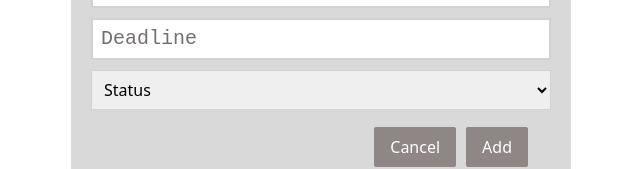
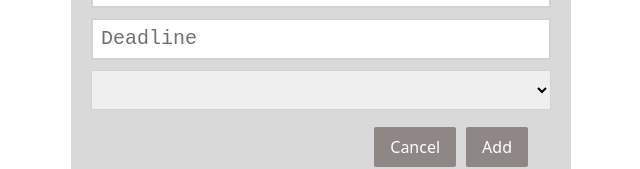
Before and after one commit to AlinaCGM/react_todo, a React (Create React App) app: page / in a window 1280 px wide. Both pictures are taken after a click on the button "Add a new todo". Shown: the part 244-413 px from the top of the page, without its empty margins (319-959 px from the left). Built offline with nearby package versions, Linux system fonts and the light colour scheme.

Commit message:
idsntwmzfk

```diff
--- a/src/components/Todo.js
+++ b/src/components/Todo.js
@@ -2,12 +2,6 @@ import React from "react";
 import { useEffect, useState } from "react";
 
 function Todo() {
-  // const options = [
-  //   { value: "", text: "--Choose an option--" },
-  //   { value: "apple", text: "Apple 🍏" },
-  //   { value: "banana", text: "Banana 🍌" },
-  //   { value: "kiwi", text: "Kiwi 🥝" },
-  // ];
   const [todos, setTodos] = useState([]);
   const [todo, setTodo] = useState("");
   const [deadline, setDeadline] = useState("");
@@ -42,7 +36,7 @@ function Todo() {
     setTodos([...todos].concat(newTodo));
     setTodo("");
     setDeadline("");
-    setStatus("status");
+    setStatus("");
     console.log(newTodo);
   }
 
@@ -74,7 +68,12 @@ function Todo() {
     setTodos(updatedTodos);
     setTodoEditing(null);
   }
-
+  const options = [
+    { value: "", text: "--Choose an option--" },
+    { value: "apple", text: "Apple 🍏" },
+    { value: "banana", text: "Banana 🍌" },
+    { value: "kiwi", text: "Kiwi 🥝" },
+  ];
   return (
     <div>
       {" "}
@@ -102,11 +101,24 @@ function Todo() {
               setStatus(e.target.value);
             }}
           >
+            {options.map((option) => (
+              <option key={option.id} value={option.value}>
+                {options.value}
+              </option>
+            ))}
+          </select>
+          {/* <select
+            className="input"
+            value={status}
+            onChange={(e) => {
+              setStatus(e.target.value);
+            }}
+          >
             <option value="">Status</option>
-            <option value="steak">Steak</option>
-            <option value="sandwich">Sandwich</option>
-            <option value="dumpling">Dumpling</option>
-          </select>
+            <option value="Steak">Steak</option>
+            <option value="Sandwich">Sandwich</option>
+            <option value="Dumpling">Dumpling</option>
+          </select> */}
           {/* <div> {status}</div> */}
           <div className="btn">
             <button type="submit">Cancel</button>
@@ -135,15 +147,31 @@ function Todo() {
                     onChange={(e) => setEditingDeadLine(e.target.value)}
                     value={editingDeadLine}
                   />
+                  <select
+                    value={status}
+                    onChange={(e) => setEditingStatus(e.target.value)}
+                  >
+                    {options.map((option) => (
+                      <option key={option.id} value={option.value}>
+                        {option.value}
+                      </option>
+                    ))}
+                  </select>
                   {/* <select
                     value={status}
                     onChange={(e) => setEditingStatus(e.target.value)}
-                  ></select> */}
+                  >
+                    <option value="">Status</option>
+                    <option value="Steak">Steak</option>
+                    <option value="Sandwich">Sandwich</option>
+                    <option value="Dumpling">Dumpling</option>
+                  </select> */}
                 </div>
               ) : (
                 <div>
                   <p>{todo.text}</p>
                   <p>{"Deadline: " + todo.deadline}</p>
+                  <p>{status}</p>
                 </div>
               )}
             </div>
```
